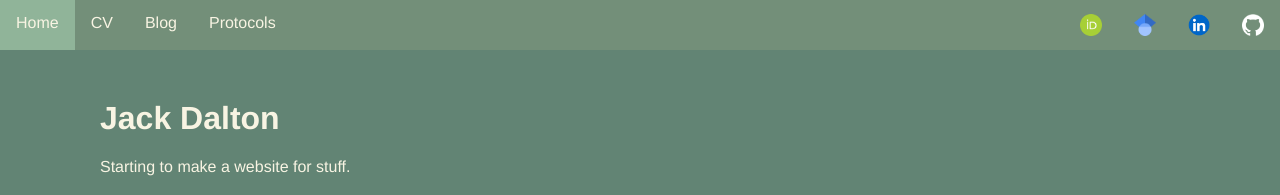
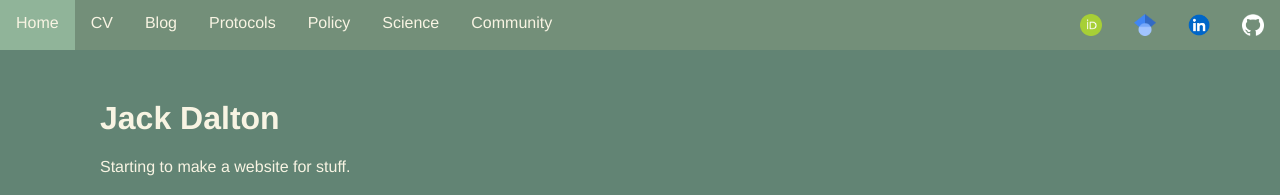
Before and after one commit to JackATDalton/JackATDalton.github.io, a Jekyll site: the page built from index.html, in a window 1280 px wide. Shown: the top 195 px of the page. Built offline with Jekyll 4.4.1, drawn with Linux system fonts in a browser that asks for light colours; some web fonts are replaced.

Commit message:
Update navbar.html

```diff
--- a/_includes/navbar.html
+++ b/_includes/navbar.html
@@ -4,6 +4,9 @@
         <li><a href="{{site.url}}/assets/JackATDaltonCV.pdf">CV</a></li>
         <li><a href="https://alivingfuture.substack.com/">Blog</a></li>
         <li><a href="{{ site.url }}/protocols">Protocols</a></li>
+        <li><a href="/policy-and-progress">Policy</a></li>
+        <li><a href="/scientific-projects">Science</a></li>
+        <li><a href="/biotech-community">Community</a></li>
         <li style="float:right"><a href="https://github.com/jackatdalton"><img class="icon" src="{{site.url}}/icons/github.png"></a></li>
         <li style="float:right"><a href="https://www.linkedin.com/in/jackatdalton"><img class="icon" src="{{site.url}}/icons/linkedin.png"></a></li>
         <li style="float:right"><a href="https://scholar.google.com.au/citations?user=khC2NjAAAAAJ&hl=en"><img class="icon" src="{{site.url}}/icons/scholar.png"></a></li>
```
